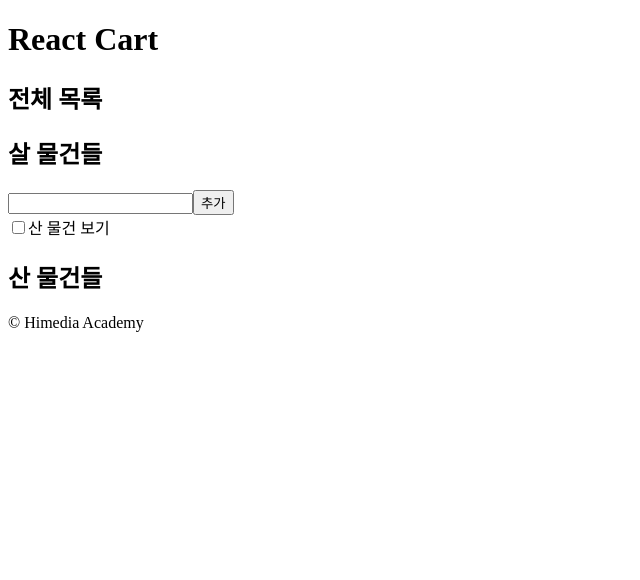
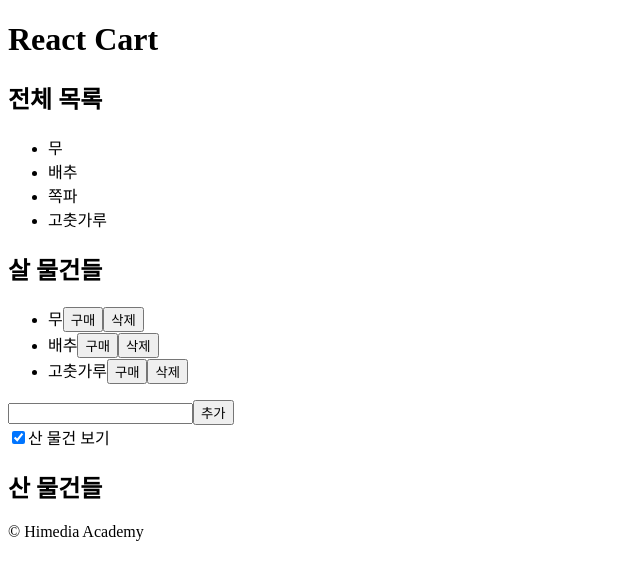
Before and after one commit to BLT24Q4/react-cart, a React (Vite) app: page / in a window 1280 px wide. Shown: the top 580 px of the page, without its empty margins (0-640 px from the left). Built offline with nearby package versions, Linux system fonts and the light colour scheme.

Commit message:
전체 목록, 구매 목록 완성

```diff
--- /dev/null
+++ b/db.json
@@ -0,0 +1,5 @@
+{
+    "shopList": [
+
+    ]
+}
--- a/src/App.jsx
+++ b/src/App.jsx
@@ -1,3 +1,5 @@
+import { useState } from "react";
+
 import CartHeader from "./components/CartHeader";
 import ShopList from "./components/ShopList";
 import CartInput from "./components/CartInput";
@@ -5,17 +7,51 @@ import BoughtList from "./components/BoughtList";
 import CartFooter from "./components/CartFooter";
 
 function App() {
+  const [itemList, setItemList] = useState([
+    { id: 1, name: "무", isBought: false },
+    { id: 2, name: "배추", isBought: false },
+    { id: 3, name: "쪽파", isBought: true },
+    { id: 4, name: "고춧가루", isBought: false },
+  ]);
+
+  //  isBought === false인 것만 필터링
+  //  isBought === false인 것들
+  const shopItems = itemList.filter((item) => !item.isBought);
+
+  //  id => isBought를 true <-> false
+  const toggleBought = (id) => {
+    const newItemList = itemList.map((item) =>
+      item.id === id ? { ...item, isBought: !item.isBought } : item
+    );
+    setItemList(newItemList);
+  };
+
+  //  id => item 삭제
+  const deleteItem = (id) => {
+    const newItemList = itemList.filter((item) => item.id !== id);
+    setItemList(newItemList);
+  };
+
   return (
     <div>
       <CartHeader />
       <main>
         <section>
           <h2>전체 목록</h2>
+          <ul>
+            {itemList.map((item) => (
+              <li key={item.id}>{item.name}</li>
+            ))}
+          </ul>
         </section>
-        <ShopList />
+        <ShopList
+          items={shopItems}
+          toggleBought={toggleBought}
+          deleteItem={deleteItem}
+        />
 
         <CartInput />
-        <input type="checkbox" id="show-bought-items" />
+        <input type="checkbox" id="show-bought-items" checked={true} />
         <label>산 물건 보기</label>
         <BoughtList />
       </main>
--- a/src/components/ShopList.jsx
+++ b/src/components/ShopList.jsx
@@ -1,7 +1,18 @@
-function ShopList() {
+function ShopList({ items, toggleBought, deleteItem }) {
+  //  isBought === false인 아이템들
+  console.log("살 물건들:", items);
   return (
     <div>
       <h2>살 물건들</h2>
+      <ul>
+        {items.map((item) => (
+          <li key={item.id}>
+            {item.name}
+            <button onClick={() => toggleBought(item.id)}>구매</button>
+            <button onClick={() => deleteItem(item.id)}>삭제</button>
+          </li>
+        ))}
+      </ul>
     </div>
   );
 }
```
